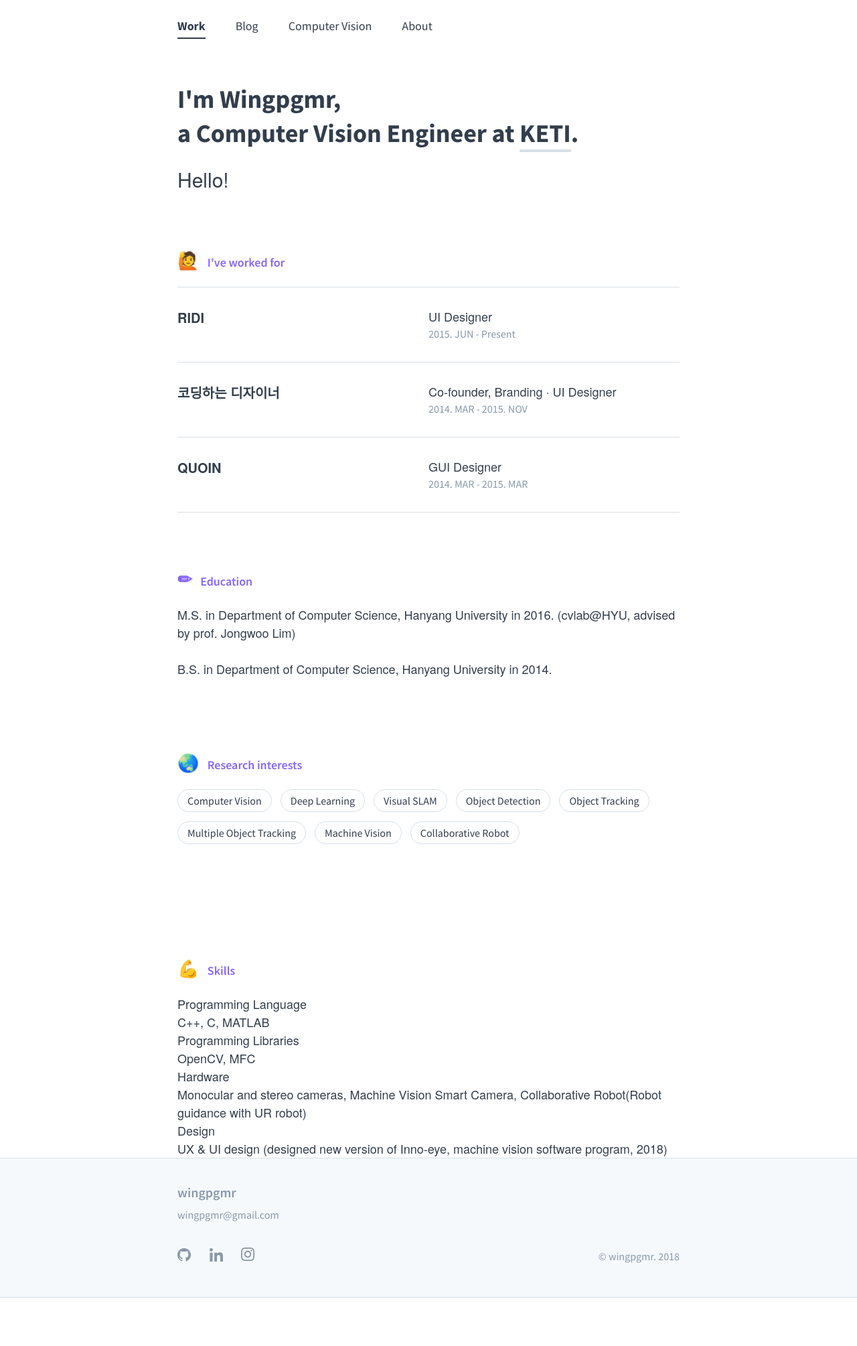
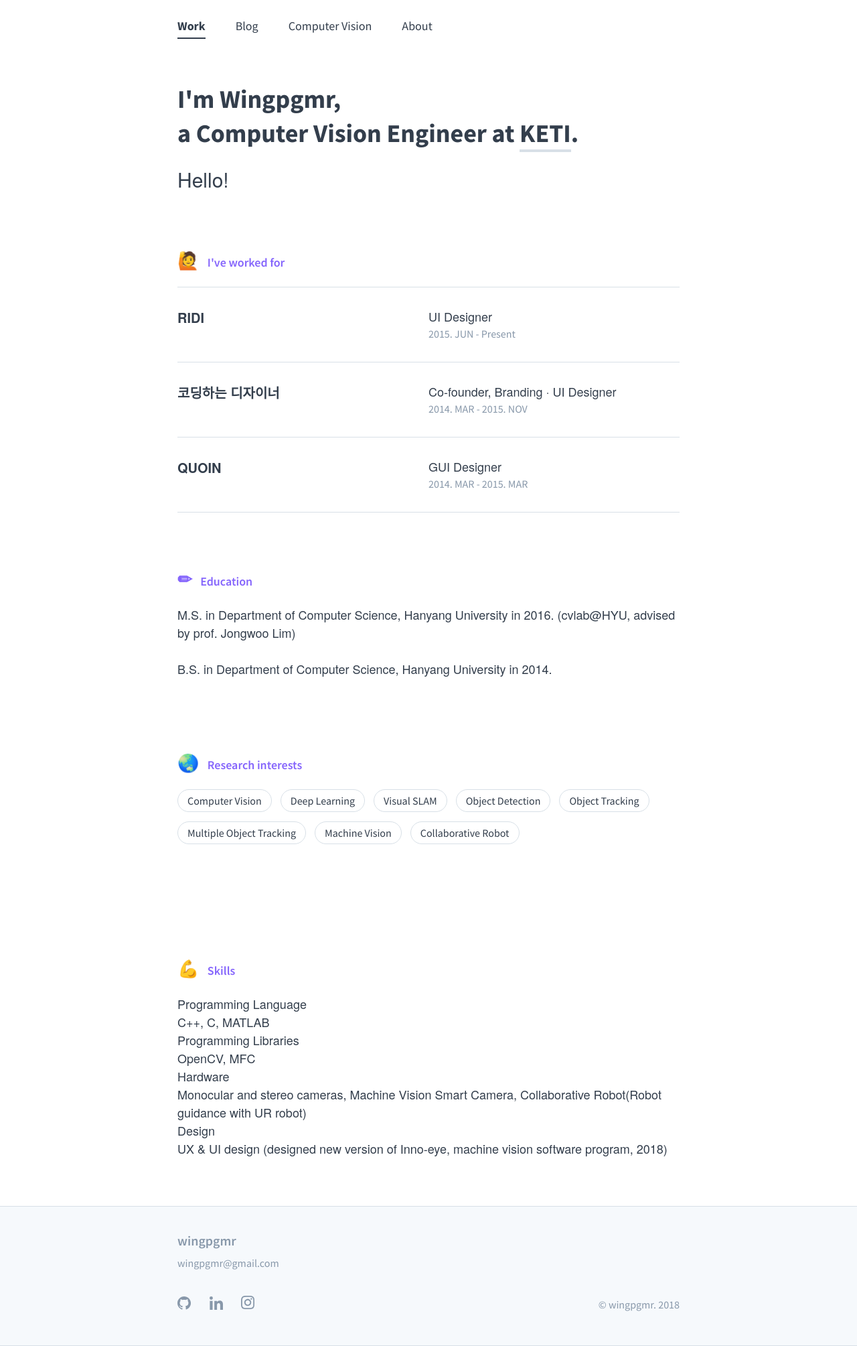
Before and after one commit to wingpgmr/changed, a Jekyll site: the page built from index.md, in a window 1280 px wide. Shown: the whole page at 67% size. Built offline with Jekyll 4.4.1, drawn with Linux system fonts in a browser that asks for light colours; before the commit the page ends 1937 px from its top, so only the background shows below that.

Commit message:
Update _resume.scss

```diff
--- a/_sass/_resume.scss
+++ b/_sass/_resume.scss
@@ -105,6 +105,22 @@ section.research {
     }
 }
 
+section.skills {
+    svg {
+        width: 24px;
+        fill: $purple;
+        position: absolute;
+    }
+    padding-bottom: 72px;
+
+    li.skill_name {
+        display: inline-block;
+        font-family: $source;
+        padding: 4px 14px;
+        font-size: 16px;
+        margin: 0 8px 14px 0;
+    }
+}
 
 @keyframes moving {
     from {
```
